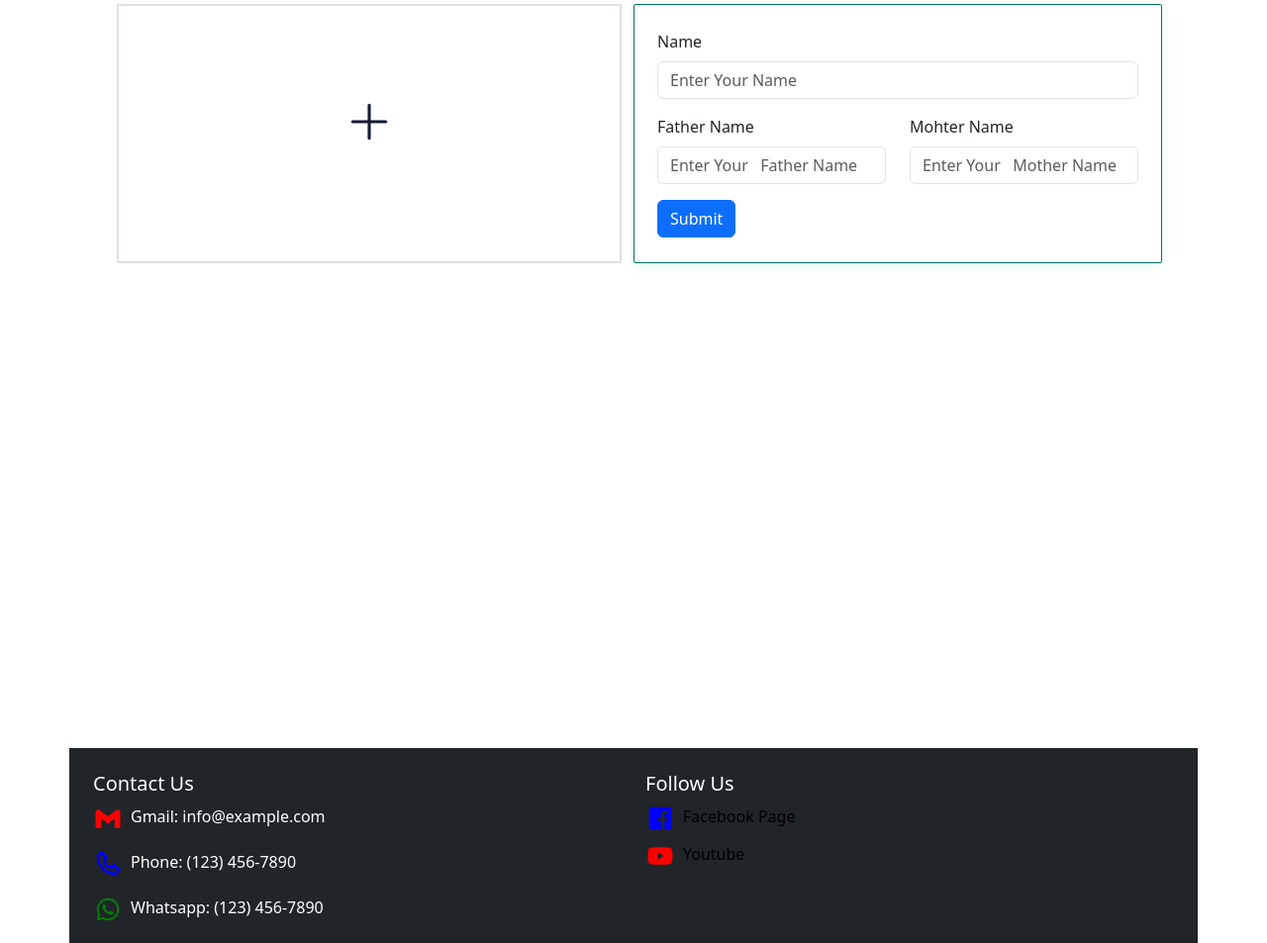
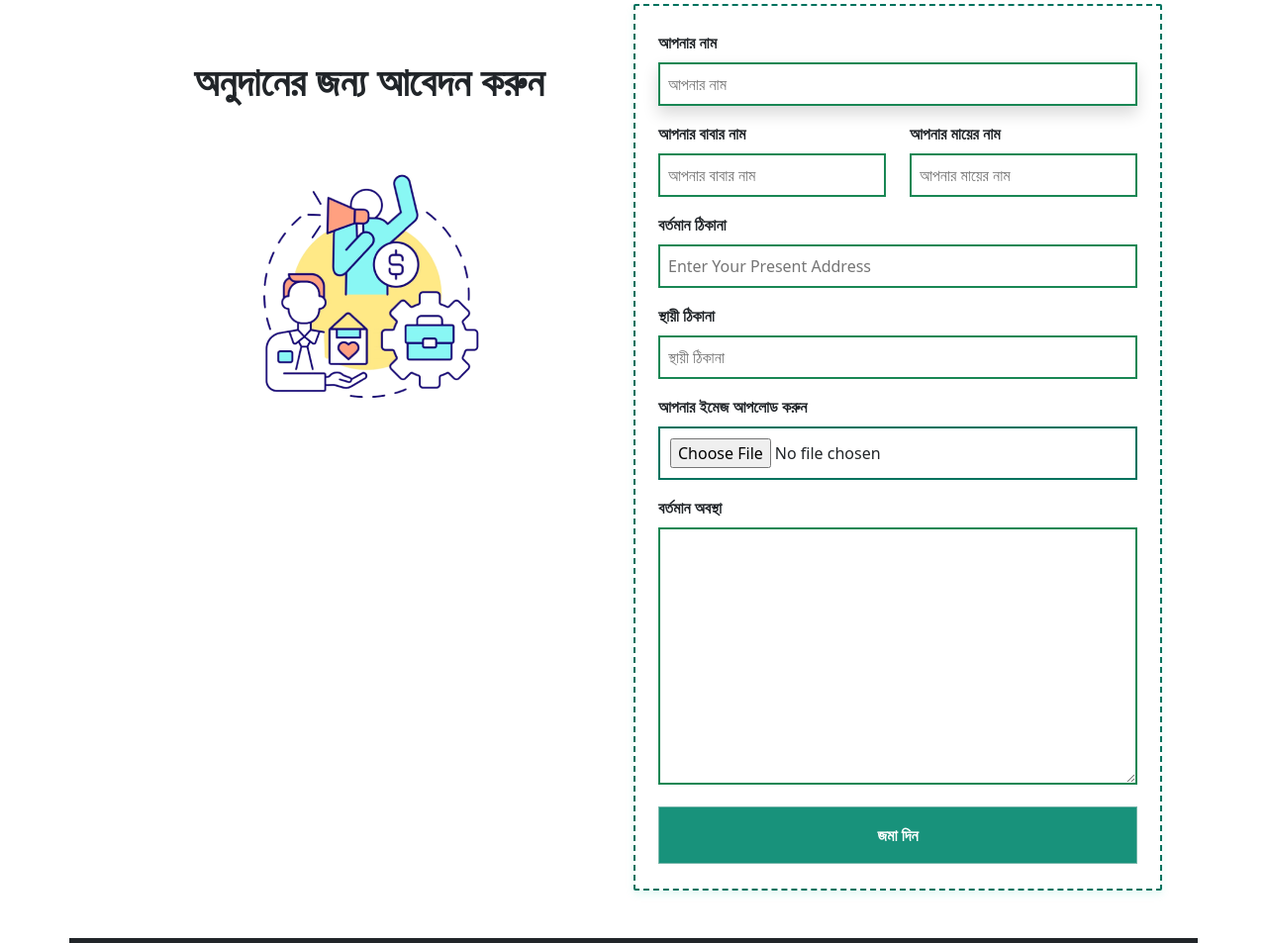
Before and after one commit to tuhin902/don-nation, a plain HTML site: page applydonation.html in a window 1280 px wide. Shown: the part 130-1083 px from the top of the page at 99% size. Drawn offline with Linux system fonts and the light colour scheme.

Commit message:
apply for donation page added

```diff
--- a/applydonation.html
+++ b/applydonation.html
@@ -16,7 +16,7 @@
         Navbar starts
 
     --------------------------------------->
-    <header class="container bg-body-tertiary">
+    <header class="container bg-body-tertiary shadow">
 
         <nav class="navbar navbar-expand-lg">
             <div class="container ">
@@ -77,44 +77,69 @@
     --------------------------------------->
 
     <main>
-        <section class="container p-5 ">
+        <section class="container p-5   ">
             <div class="row">
-                <div class="col-6 donation-img ">
-                    <!-- take image input field  -->
-                    <div class="border border-2 d-flex justify-content-center align-items-center ">
-                        <label for="inputTag">
-                            <img src="/assets/icons/img-plus.svg" alt=""> <br />
-                            <input id="inputTag" type="file" />
-                            <br />
-                            <span id="imageName"></span>
-                        </label>
+                <div class="col-12  col-lg-6 donation-img ">
+                    <div class="d-flex flex-column align-items-center py-5">
+                        <p class=" fw-semibold  fs-1">অনুদানের জন্য আবেদন করুন</p>
+                        <div class="my-5">
+                            <img   src="./assets/applydonationimg/applydonationimg.png" alt="">
+                        </div>
                     </div>
                 </div>
-                <div class="col-6 details">
+                <div class="col-12 col-lg-6 details">
                     <!-- details of the helpless -->
+
                     <form>
+                        <!-- take image input field  -->
+
                         <div class="mb-3">
-                            <label for="exampleInputEmail1" class="form-label">Name</label>
-                            <input type="text" class="form-control" id="exampleInputEmail1" aria-describedby="emailHelp"
-                                placeholder="Enter Your Name">
+                            <label for="exampleInputEmail1" class="form-label fw-bold">আপনার নাম </label>
+                            <input type="text" class=" w-100 px-2 py-2 border border-2 border-success shadow " id="name"
+                                name="name" required placeholder="আপনার নাম">
 
                         </div>
                         <div class="row">
                             <div class="mb-3 col-6">
-                                <label for="exampleInputPassword1" class="form-label">Father Name</label>
-                                <input type="text" class="form-control" id="exampleInputPassword1"
-                                    placeholder="Enter Your   Father Name">
+                                <label for="exampleInputPassword1" class="form-label fw-bold">আপনার বাবার নাম</label>
+                                <input type="text" class=" w-100 px-2 py-2 border border-2 border-success"
+                                    id="fathername" name="fathername" required placeholder="আপনার বাবার নাম">
 
                             </div>
                             <div class="mb-3 col-6">
-                                <label for="exampleInputPassword1" class="form-label">Mohter Name</label>
-                                <input type="text" class="form-control" id="exampleInputPassword1"
-                                    placeholder="Enter Your   Mother Name">
-
+                                <label for="exampleInputPassword1" class="form-label fw-bold">আপনার মায়ের নাম</label>
+                                <input type="text" class=" w-100 px-2 py-2 border border-2 border-success"
+                                    id="mothername" name="mothername" placeholder="আপনার মায়ের নাম" required>
                             </div>
                         </div>
+                        <div class="mb-3 ">
+                            <label for="exampleInputEmail1" class="form-label fw-bold  d-block fw-bold">বর্তমান ঠিকানা</label>
+                            <input type="text" class=" w-100 px-2 py-2 border border-2 border-success"
+                                name="presentAddress" id="presentAddress" placeholder="Enter Your Present Address"
+                                required>
+                        </div>
+                        <div class="mb-3">
+                            <label for="exampleInputEmail1" class="form-label fw-bold">স্থায়ী ঠিকানা</label>
+                            <input type="text" class=" w-100 px-2 py-2 border border-2 border-success"
+                                name="parmanentAddress" id="parmanentAddress" placeholder="স্থায়ী ঠিকানা"
+                                required>
+                        </div>
+                        <div class="mb-3">
+                            <label for="exampleInputEmail1" class="form-label fw-bold">আপনার ইমেজ আপলোড করুন</label>
+                           <div >
+                            <input id="inputTag" name="image" type="file" required/>
+                           </div>
 
-                        <button type="submit" class="btn btn-primary">Submit</button>
+                        </div>
+                        <div class="mb-3">
+                            <label for="exampleInputEmail1" class="form-label fw-bold">বর্তমান অবস্থা</label>
+                            <textarea name="presentcondition" cols="30" rows="10" id="presentcondition"
+                                class=" w-100 px-2 py-2 border border-2 border-success"></textarea>
+
+                        </div>
+
+
+                        <button type="submit" class=" submit-btn">জমা দিন</button>
                     </form>
                 </div>
             </div>
--- a/style/applydonation.css
+++ b/style/applydonation.css
@@ -30,16 +30,16 @@ nav img {
   width: 70px;
 }
 
-main {
-  height: 100vh;
-}
 
 .donation-img > div {
   height: 100%;
 }
 
 input[type="file"] {
-  display: none;
+  /* display: none; */
+  border: 2px solid #00725e;
+  width: 100%;
+  padding: 10px 10px;
 }
 
 label {
@@ -48,7 +48,7 @@ label {
 .details {
   border-radius: 2px;
   padding: 25px 23px;
-  border: 1px solid var(--Primary-color, #00725e);
+  border: 2px dashed var(--Primary-color, #00725e);
   background: #fff;
   box-shadow: 0px 4px 8px 0px rgba(0, 200, 156, 0.1);
 }
@@ -56,3 +56,22 @@ label {
 #imageName {
   color: green;
 }
+
+
+.submit-btn{
+  width: 100%;
+  padding: 16px 24px;
+  gap: 10px;
+  color: #ffffff;
+  background-color: #18927b;
+  border-radius: 0px 0px 0px 0px;
+  border: 1px solid var(--Primary-color, #75b5a9);
+  font-weight: 800;
+}
+
+.submit-btn:hover{
+  background-color: #00725E;
+  font-size: 20px;
+  color: white;
+  box-shadow: 10px 10px black;
+}
```
Also changed, not shown: assets/applydonationimg/applydonationimg.png (added), 1 other file.
